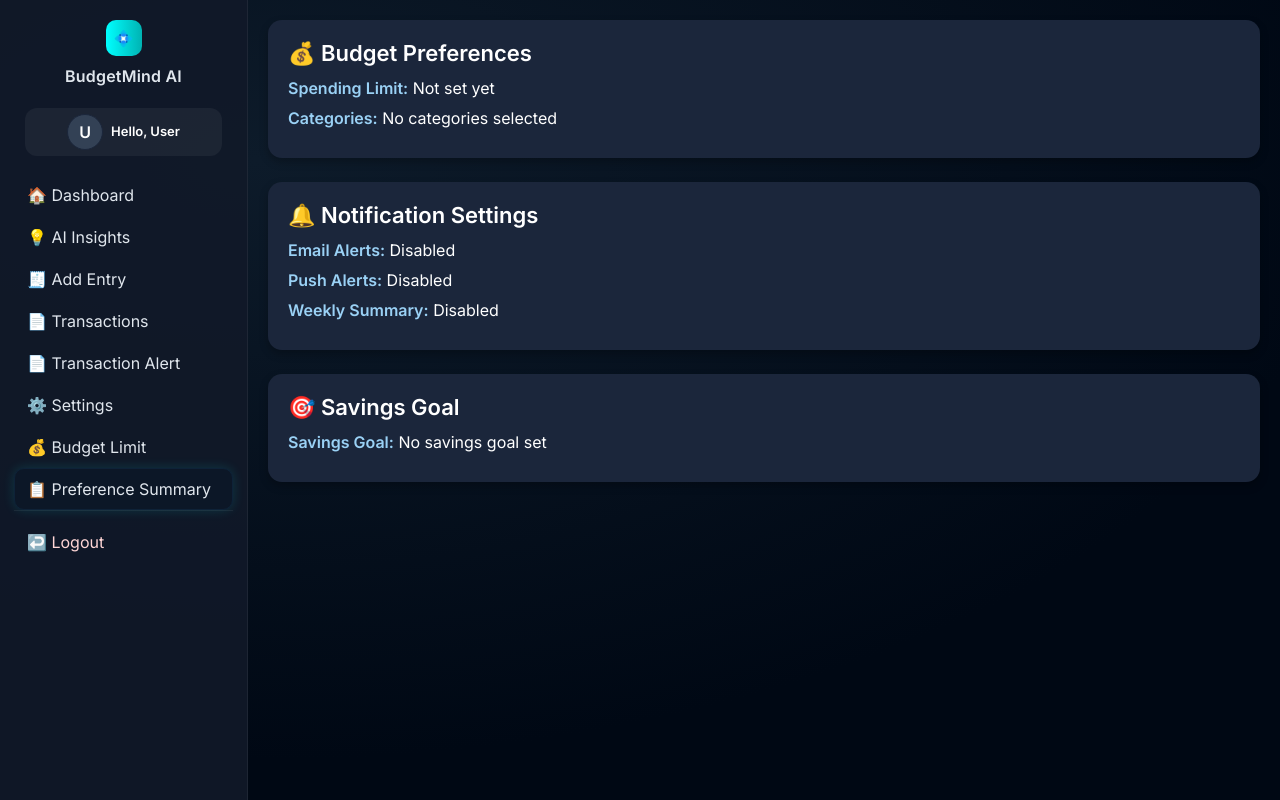
After one commit to G1-F25-COMP231/G1-F25-COMP231, a Flask app: page /preferences in a window 1280 px wide. The commit adds this page. Run offline with Flask 3, Linux system fonts and the light colour scheme; parts of the project's set-up code (start-up, migrations or seed data) failed here and were passed over.

Commit message:
Added Preference Summary page (UI + route) and sidebar integration

```diff
--- a/app.py
+++ b/app.py
@@ -3594,6 +3594,35 @@ def api_category_breakdown():
 
     return jsonify(breakdown)
 
+#----------------------------
+#Preference Summary
+#----------------------------
+
+@app.route("/preferences")
+def preference_summary():
+
+    # TODO: Replace this later with real saved preferences
+    # Example: preferences = get_user_preferences_from_db(user_id)
+
+    preferences = None  # for now, assume no data exists
+
+    # If no preferences exist yet, use placeholders
+    if not preferences:
+        preferences = {
+            "spending_limit": "Not set yet",
+            "categories": "No categories selected",
+            "email_alerts": "Disabled",
+            "push_alerts": "Disabled",
+            "weekly_summary": "Disabled",
+            "savings_goal": "No savings goal set"
+        }
+
+    return render_template(
+        "preference_summary.html",
+        active_page="preferences",
+        preferences=preferences
+    )
+
 
 # ---------------------------
 # LOGOUT
--- /dev/null
+++ b/templates/preference_summary.html
@@ -0,0 +1,67 @@
+{% extends "user_shell.html" %}
+{% set active_page = "preferences" %}
+
+{% block title %}Preference Summary — BudgetMind AI{% endblock %}
+
+{% block head_extras %}
+<link rel="stylesheet" href="/static/dashboard.css" />
+<style>
+  .pref-container {
+    padding: 20px;
+    display: flex;
+    flex-direction: column;
+    gap: 24px;
+  }
+
+  .pref-card {
+    background: #1b263b;
+    color: white;
+    padding: 20px;
+    border-radius: 14px;
+    box-shadow: 0 4px 8px rgba(0,0,0,0.25);
+  }
+
+  .pref-title {
+    font-size: 22px;
+    font-weight: bold;
+    margin-bottom: 12px;
+    display: flex;
+    align-items: center;
+    gap: 10px;
+  }
+
+  .pref-item {
+    margin-bottom: 10px;
+    font-size: 16px;
+  }
+
+  .pref-item span {
+    font-weight: bold;
+    color: #9ad1f5;
+  }
+</style>
+{% endblock %}
+
+{% block content %}
+<div class="pref-container">
+
+  <div class="pref-card">
+    <div class="pref-title">💰 Budget Preferences</div>
+    <div class="pref-item"><span>Spending Limit:</span> {{ preferences.spending_limit }}</div>
+    <div class="pref-item"><span>Categories:</span> {{ preferences.categories }}</div>
+  </div>
+
+  <div class="pref-card">
+    <div class="pref-title">🔔 Notification Settings</div>
+    <div class="pref-item"><span>Email Alerts:</span> {{ preferences.email_alerts }}</div>
+    <div class="pref-item"><span>Push Alerts:</span> {{ preferences.push_alerts }}</div>
+    <div class="pref-item"><span>Weekly Summary:</span> {{ preferences.weekly_summary }}</div>
+  </div>
+
+  <div class="pref-card">
+    <div class="pref-title">🎯 Savings Goal</div>
+    <div class="pref-item"><span>Savings Goal:</span> {{ preferences.savings_goal }}</div>
+  </div>
+
+</div>
+{% endblock %}
--- a/templates/user_shell.html
+++ b/templates/user_shell.html
@@ -55,6 +55,10 @@
 
       <a class="nav__item {% if active_page == 'budget_limit' %}active{% endif %}"
          href="/budget-limit">💰 Budget Limit</a>
+
+      <a class="nav__item {% if active_page == 'preferences' %}active{% endif %}"
+          href="/preferences">📋 Preference Summary</a>
+
     </nav>
 
     <div class="nav__footer">
```
